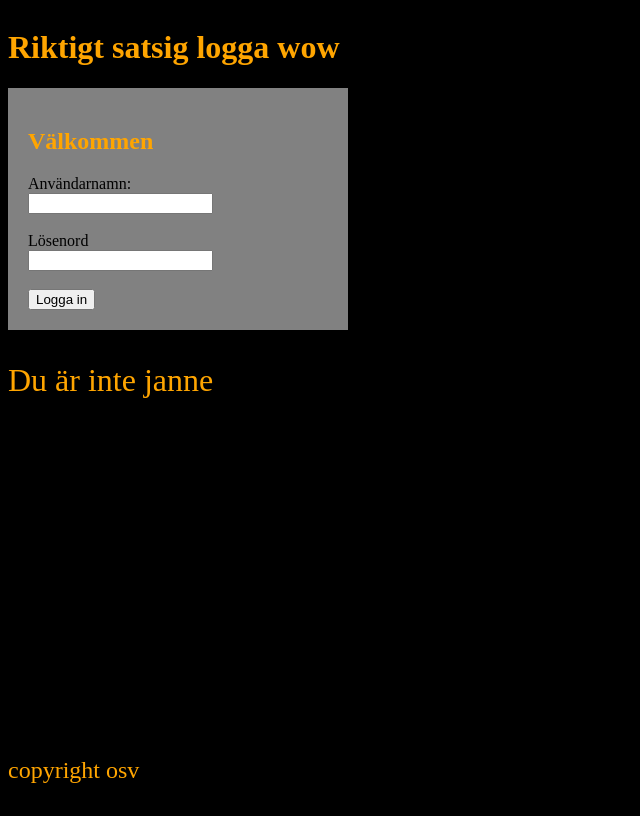
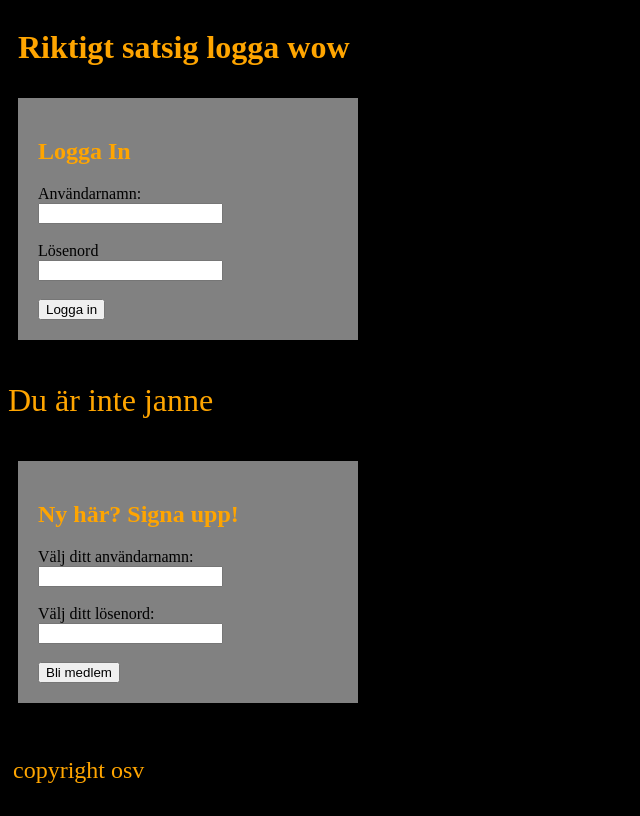
Before and after one commit to Medieinstitutet/login-page-aleczks, a plain HTML site: page index.html in a window 1280 px wide. Both pictures are taken after a click on the button "Logga in". Shown: the whole page, without its empty margins (0-640 px from the left). Drawn offline with Linux system fonts and the light colour scheme.

Commit message:
:construction:

```diff
--- a/index.html
+++ b/index.html
@@ -14,7 +14,7 @@
     </header>
 
     <span class="container">
-        <h2>Välkommen</h2>
+        <h2>Logga In</h2>
           <label for="userName">Användarnamn:</label>
           <br>
           <input type="text" id="userName" name="userName">
@@ -30,6 +30,20 @@
 
     <p id="demo"></p>
 
+    <div id="signup">
+        <h2>Ny här? Signa upp!</h2>
+          <label for="newUser">Välj ditt användarnamn:</label>
+          <br>
+          <input type="text" id="newUser" name="newUser">
+          <!-- add 'required' l8ter-->
+            <br> <br>
+          <label for="newPassword">Välj ditt lösenord: </label>
+          <br>
+          <input type="text" id="newPassword" name="newPassword">
+            <br> <br>
+          <button id="signUpBtn">Bli medlem</button>
+    </div>
+
     <footer>
         <p>copyright osv</p>
     </footer>
--- a/script.js
+++ b/script.js
@@ -1,10 +1,34 @@
 console.log("Don't Panic");
 
-let users = [ {"userName": "janne", "password": "test"} ]
+const loginBtn = document.getElementById('loginBtn');
+const signUpBtn = document.getElementById('signUpBtn');
 
-const loginBtn = document.getElementById('loginBtn');
+// sidan ska kunna spara användarna i localStorage
+// pusha newUser till 'users'-array(?)
 
-// behöver kunna 'toggla' bort login-spannen vid knapptryck
+const users = [
+    {"userName": "janne", "password": "test"},
+    {"userName": "Alecz", "password": "festar"},
+    {"userName": "cheri", "password": "skinka"},
+    {"userName": "Leon", "password": "btc"}
+ ]
+// ska försöka lägga till fler användare (VG type shi)
+
+signUpBtn.addEventListener('click', () => {
+    let newUser = document.getElementById('newUser').value;
+    let newPassword = document.getElementById('newPassword').value;
+
+for(i = 0; i < users.length; i++) {
+    if(newUser == users[i].userName && newPassword == users[i].password) {
+        demo.innerHTML = "Du är inloggad som " + userName;
+    } else {
+        demo.innerHTML = "Användaren finns inte xd"
+    }
+  }
+});
+
+// behöver kunna få bort login-rutan vid knapptryck
+// behöver kunna lägga till en logga-ut-knapp: CreateElement
 
 
 // fungerar !!!!
@@ -18,7 +42,8 @@ loginBtn.addEventListener('click', () => {
     console.log("test", pass)
 
     if (user && pass) {
-        demo.innerHTML = "Du är janne ";
+        demo.innerHTML = "Välkommen, janne ";
+        //ta bort login-rutan
     } else {
         demo.innerHTML = "Du är inte janne ";
     }
--- a/style.css
+++ b/style.css
@@ -3,6 +3,9 @@ body {
     min-height: 100vh;
     display: flex;
     flex-direction: column;
+}
+h1 {
+    margin-left: 10px;
 }
 h1, h2, p {
     color: orange;
@@ -10,8 +13,9 @@ h1, h2, p {
 footer {
     margin-top: auto;
     font-size: x-large;
+    margin-left: 5px;
+}
 
-}
 form {
     color: aliceblue;
 }
@@ -19,7 +23,15 @@ form {
     background-color: #fbfbfc83;
     padding: 20px;
     max-width: 300px;
+    margin: 10px;
 }
+
 #demo {
     font-size: xx-large;
 }
+#signup {
+    background-color: #fbfbfc83;
+    padding: 20px;
+    max-width: 300px;
+    margin: 10px;
+}
```
Also changed, not shown: 1 other file.
